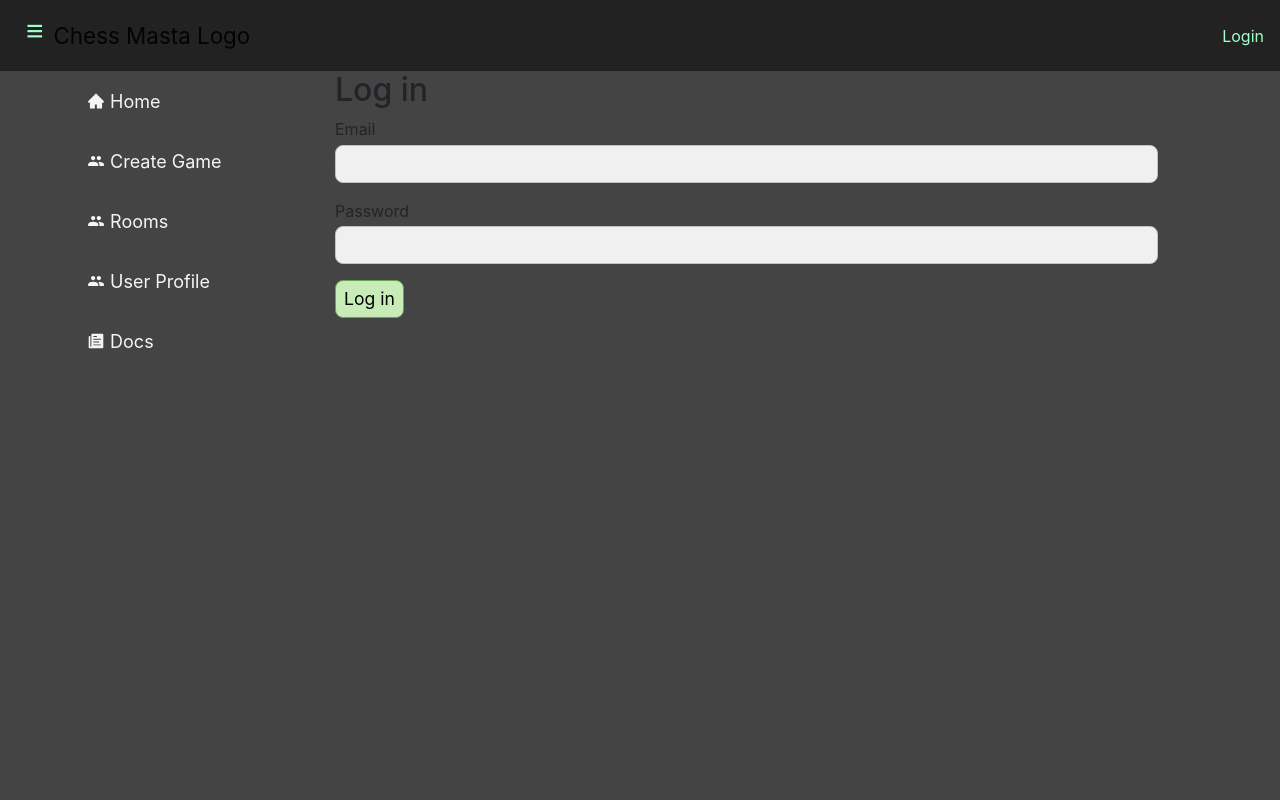
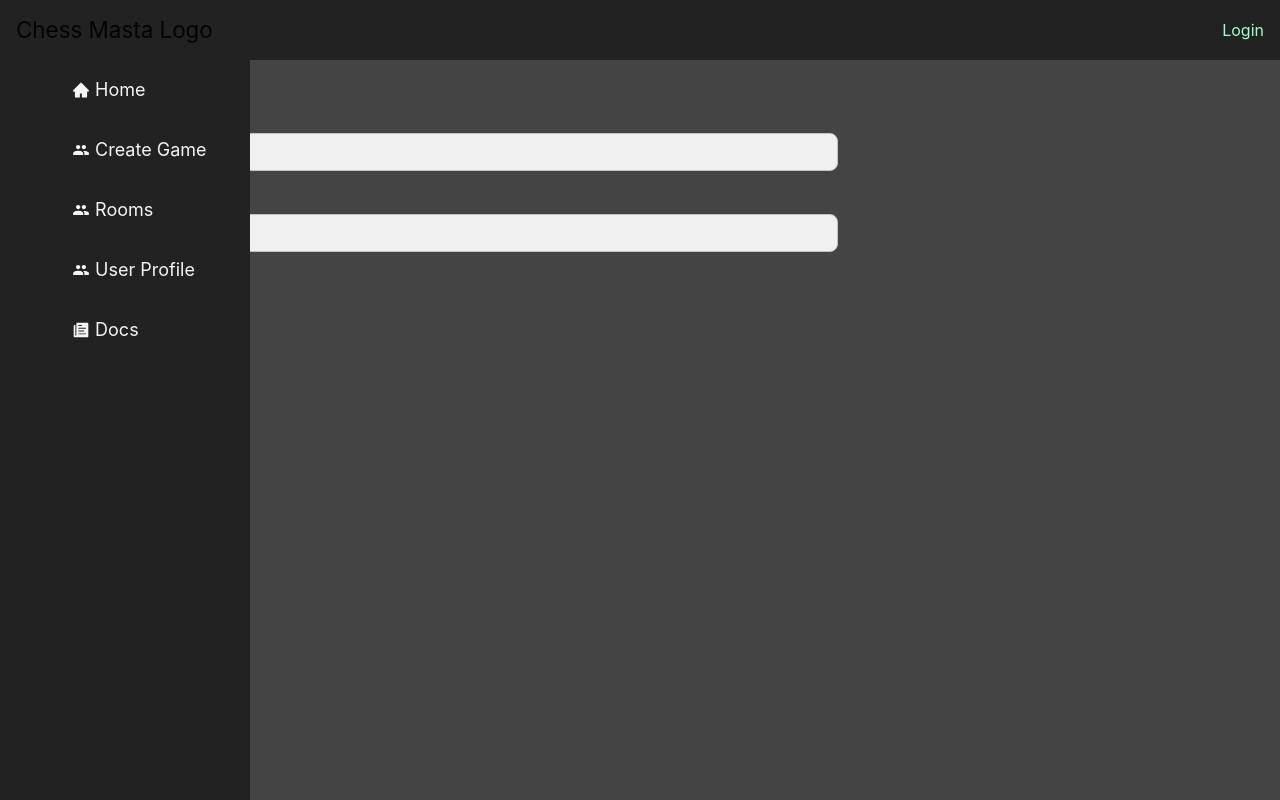
Before and after one commit to shmoesolid/Chess-Masta, a React (Create React App) app in the folder client/: page /login in a window 1280 px wide. Built offline with nearby package versions, Linux system fonts and the light colour scheme; no server answers.

Commit message:
Responsive Sidenav

```diff
--- a/client/src/App.js
+++ b/client/src/App.js
@@ -17,8 +17,9 @@ import UserContext from "./context/userContext";
 import checkLoggedIn from "./utils/checkLoggedIn";
 
 function App() {
-  const [sidenavOpen, setSidenavOpen] = useState(true);
-
+  const [sidenavOpen, setSidenavOpen] = useState(false);
+  const [width, setWidth] = useState(window.innerWidth);
+  const breakpoint = 760;
   // user auth
   const [userData, setUserData] = useState({
     user: undefined
@@ -51,6 +52,9 @@ function App() {
   if (sidenavOpen) {
     sidenav = <SideNav close={sidenavCloseHandler} sidenav="sidenav" />;
   }
+  useEffect(() => {
+    window.addEventListener("resize", () => setWidth(window.innerWidth));
+  }, []);
 
   return (
     <div className="App">
@@ -58,7 +62,7 @@ function App() {
         <Router>
           <UserContext.Provider value={{ userData, setUserData }}>
             <Navbar className="sticky-top">
-              <Toggle click={openHandler} />
+              {width > breakpoint ? "" : <Toggle click={openHandler} />}
               <Navbar.Brand href="/">Chess Masta Logo</Navbar.Brand>
               <Navbar.Toggle aria-controls="basic-navbar-nav" />
               <Navbar.Collapse id="basic-navbar-nav">
@@ -68,7 +72,9 @@ function App() {
               </Navbar.Collapse>
             </Navbar>
             <div className="row m-0">
+              <div className="col-md-3">{width < breakpoint ? "" : <SideNav close={sidenavCloseHandler} sidenav="sidenav" />}</div>
               <div className="col-md-3">{sidenav}</div>
+
               <div className="col-md-8">
                 <Switch>
                   <Route path="/" exact component={Home} />
--- a/client/src/components/Header.jsx
+++ b/client/src/components/Header.jsx
@@ -5,6 +5,7 @@ import styled from "styled-components";
 const Styles = styled.div`
   .navbar {
     background-color: #222;
+    width: 100%;
   }
   a,
   .navbar-nav,
--- a/client/src/components/SideNav.jsx
+++ b/client/src/components/SideNav.jsx
@@ -5,7 +5,7 @@ import { Link } from "react-router-dom";
 
 const SideNav = (props) => {
 return (
-    <div>
+    <div className="sidenav">
       <ul>
         {SidenavData.map((item, index) => {
           return (
```
